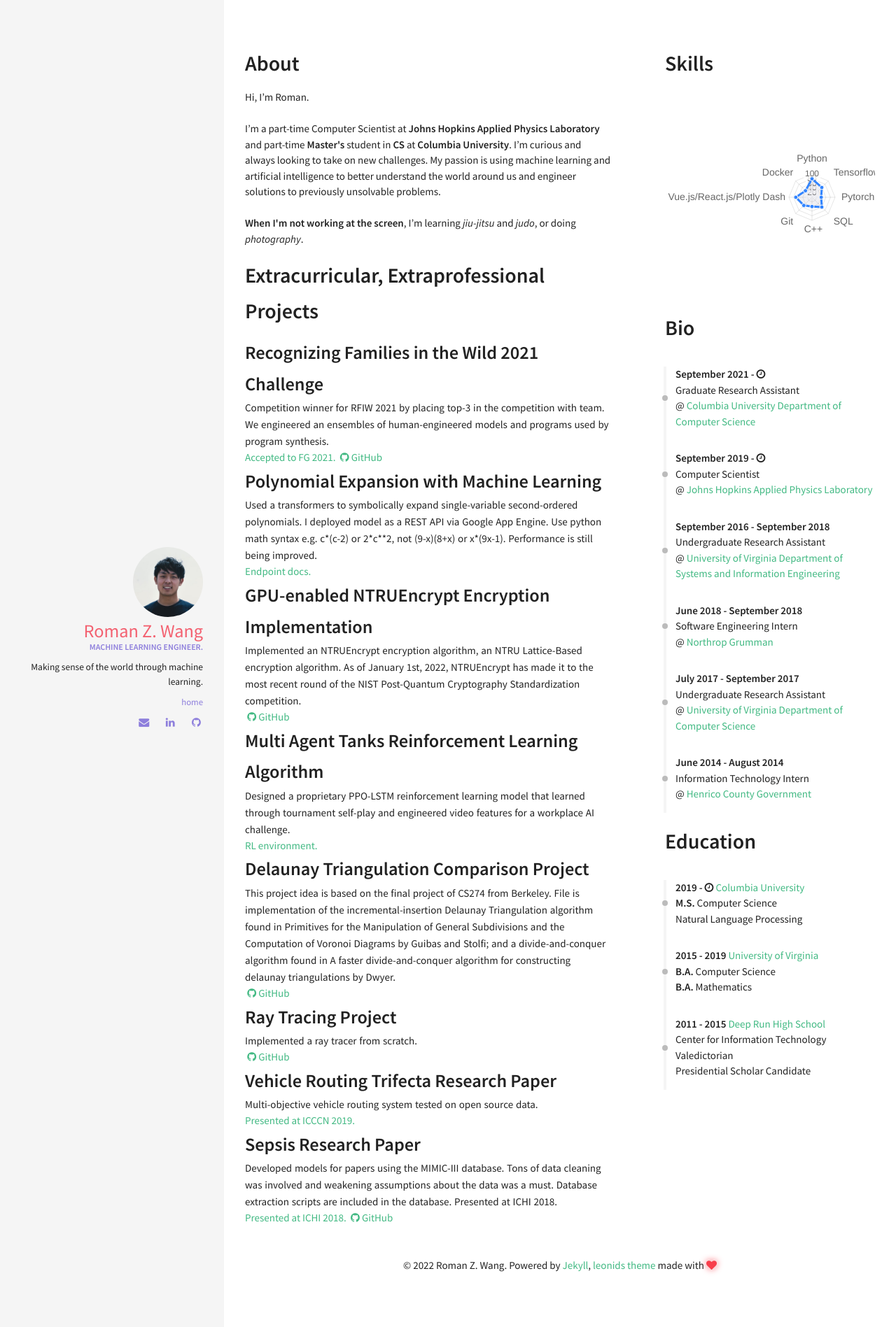
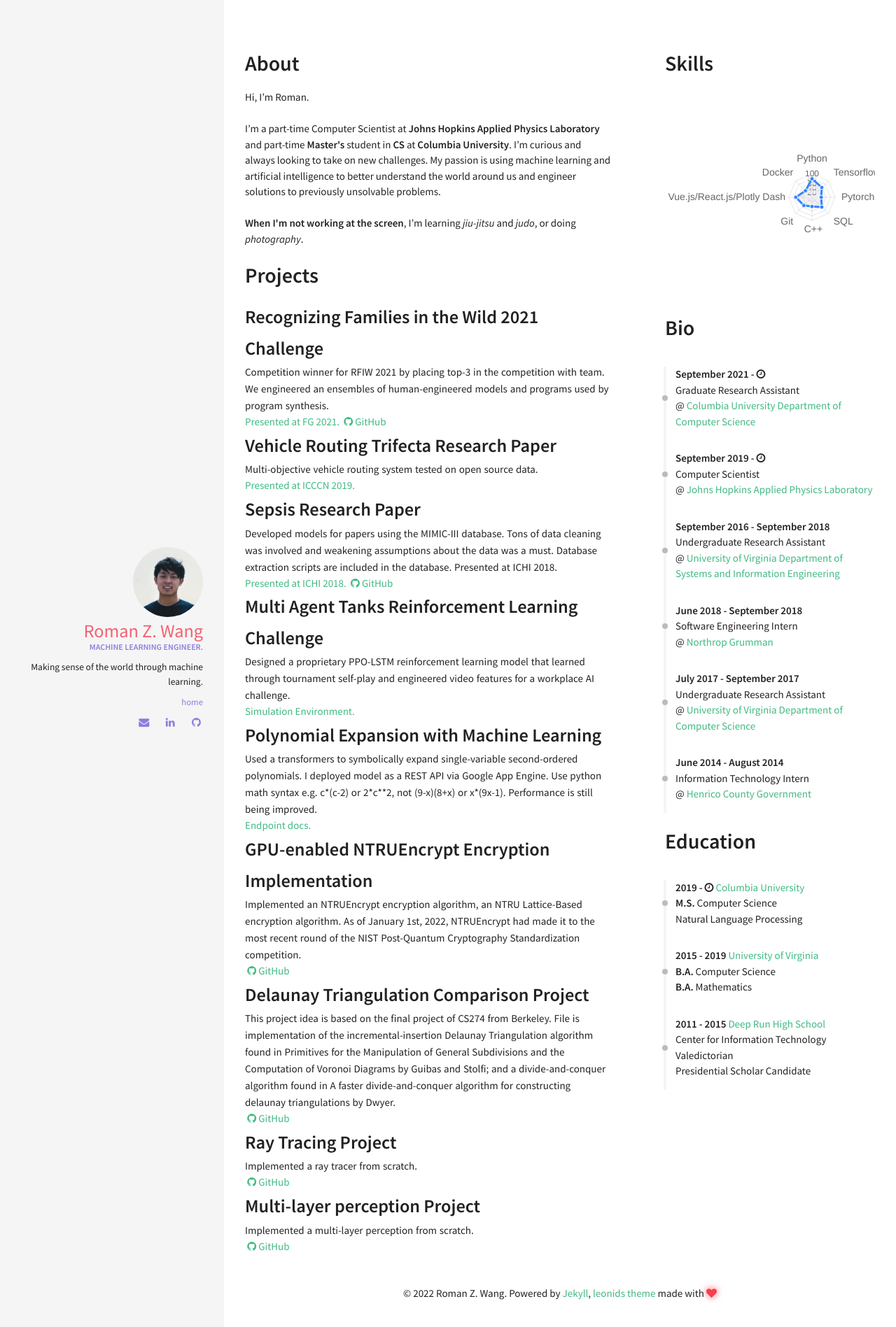
Before and after one commit to RomanZWang/romanzwang.github.io, a Jekyll site: the page built from index.html, in a window 1280 px wide. Shown: the top 1897 px of the page at 70% size. Built offline with Jekyll 4.4.1, drawn with Linux system fonts in a browser that asks for light colours; nearby versions of some CDN libraries; part of the change alters nothing that is shown.

Commit message:
MLP project and change title

```diff
--- a/_data/index/projects.yml
+++ b/_data/index/projects.yml
@@ -1,31 +1,8 @@
 - name: Recognizing Families in the Wild 2021 Challenge
   descr: "Competition winner for RFIW 2021 by placing top-3 in the competition with team. We engineered an ensembles of human-engineered models and programs used by program synthesis."
   material-link: https://arxiv.org/abs/2110.07020
-  material-link: https://www.cs.columbia.edu/2021/columbia-team-wins-top-3-in-the-fg-2021-families-in-the-wild-kinship-verification/
-  material-text: Accepted to FG 2021.
+  material-text: Presented at FG 2021.
   github: https://github.com/RomanZWang/rfiw-2021-kinship-verification
-
-- name: Polynomial Expansion with Machine Learning
-  descr: "Used a transformers to symbolically expand single-variable second-ordered polynomials. I deployed model as a REST API via Google App Engine. Use python math syntax e.g. c*(c-2) or 2*c**2, not (9-x)(8+x) or x*(9x-1). Performance is still being improved."
-  material-link: https://pelagic-tracker-337505.uc.r.appspot.com/docs
-  material-text: Endpoint docs.
-
-- name: GPU-enabled NTRUEncrypt Encryption Implementation
-  descr: "Implemented an NTRUEncrypt encryption algorithm, an NTRU Lattice-Based encryption algorithm. As of January 1st, 2022, NTRUEncrypt has made it to the most recent round of the NIST Post-Quantum Cryptography Standardization competition."
-  github: https://github.com/RomanZWang/NTRU
-
-- name: Multi Agent Tanks Reinforcement Learning Algorithm
-  descr: "Designed a proprietary PPO-LSTM reinforcement learning model that learned through tournament self-play and engineered video features for a workplace AI challenge."
-  material-link: https://arxiv.org/abs/2002.11174
-  material-text: RL environment.
-
-- name: Delaunay Triangulation Comparison Project
-  descr: "This project idea is based on the final project of CS274 from Berkeley. File is implementation of the incremental-insertion Delaunay Triangulation algorithm found in Primitives for the Manipulation of General Subdivisions and the Computation of Voronoi Diagrams by Guibas and Stolfi; and a divide-and-conquer algorithm found in A faster divide-and-conquer algorithm for constructing delaunay triangulations by Dwyer."
-  github: https://github.com/RomanZWang/delaunay-triangulation
-
-- name: Ray Tracing Project
-  descr: "Implemented a ray tracer from scratch."
-  github: https://github.com/RomanZWang/ray-tracer
 
 - name: Vehicle Routing Trifecta Research Paper
   descr: "Multi-objective vehicle routing system tested on open source data."
@@ -37,3 +14,30 @@
   github: https://github.com/RomanZWang/Sepsis-Research
   material-link: https://doi.org/10.1109/ICHI.2018.00068
   material-text: Presented at ICHI 2018.
+
+- name: Multi Agent Tanks Reinforcement Learning Challenge
+  descr: "Designed a proprietary PPO-LSTM reinforcement learning model that learned through tournament self-play and engineered video features for a workplace AI challenge."
+  material-link: https://arxiv.org/abs/2002.11174
+  material-text: Simulation Environment.
+
+- name: Polynomial Expansion with Machine Learning
+  descr: "Used a transformers to symbolically expand single-variable second-ordered polynomials. I deployed model as a REST API via Google App Engine. Use python math syntax e.g. c*(c-2) or 2*c**2, not (9-x)(8+x) or x*(9x-1). Performance is still being improved."
+  material-link: https://pelagic-tracker-337505.uc.r.appspot.com/docs
+  material-text: Endpoint docs.
+
+- name: GPU-enabled NTRUEncrypt Encryption Implementation
+  descr: "Implemented an NTRUEncrypt encryption algorithm, an NTRU Lattice-Based encryption algorithm. As of January 1st, 2022, NTRUEncrypt had made it to the most recent round of the NIST Post-Quantum Cryptography Standardization competition."
+  github: https://github.com/RomanZWang/NTRU
+
+
+- name: Delaunay Triangulation Comparison Project
+  descr: "This project idea is based on the final project of CS274 from Berkeley. File is implementation of the incremental-insertion Delaunay Triangulation algorithm found in Primitives for the Manipulation of General Subdivisions and the Computation of Voronoi Diagrams by Guibas and Stolfi; and a divide-and-conquer algorithm found in A faster divide-and-conquer algorithm for constructing delaunay triangulations by Dwyer."
+  github: https://github.com/RomanZWang/delaunay-triangulation
+
+- name: Ray Tracing Project
+  descr: "Implemented a ray tracer from scratch."
+  github: https://github.com/RomanZWang/ray-tracer
+
+- name: Multi-layer perception Project
+  descr: "Implemented a multi-layer perception from scratch."
+  github: https://github.com/RomanZWang/multi-layer-perception
--- a/_includes/sections/projects.html
+++ b/_includes/sections/projects.html
@@ -1,4 +1,4 @@
-<h1><span data-i18n="skills.my_skills">Extracurricular, Extraprofessional Projects</span></h1>
+<h1><span data-i18n="skills.my_skills">Projects</span></h1>
 
 {% for project in site.data.index.projects %}
     <div class="row">
```
